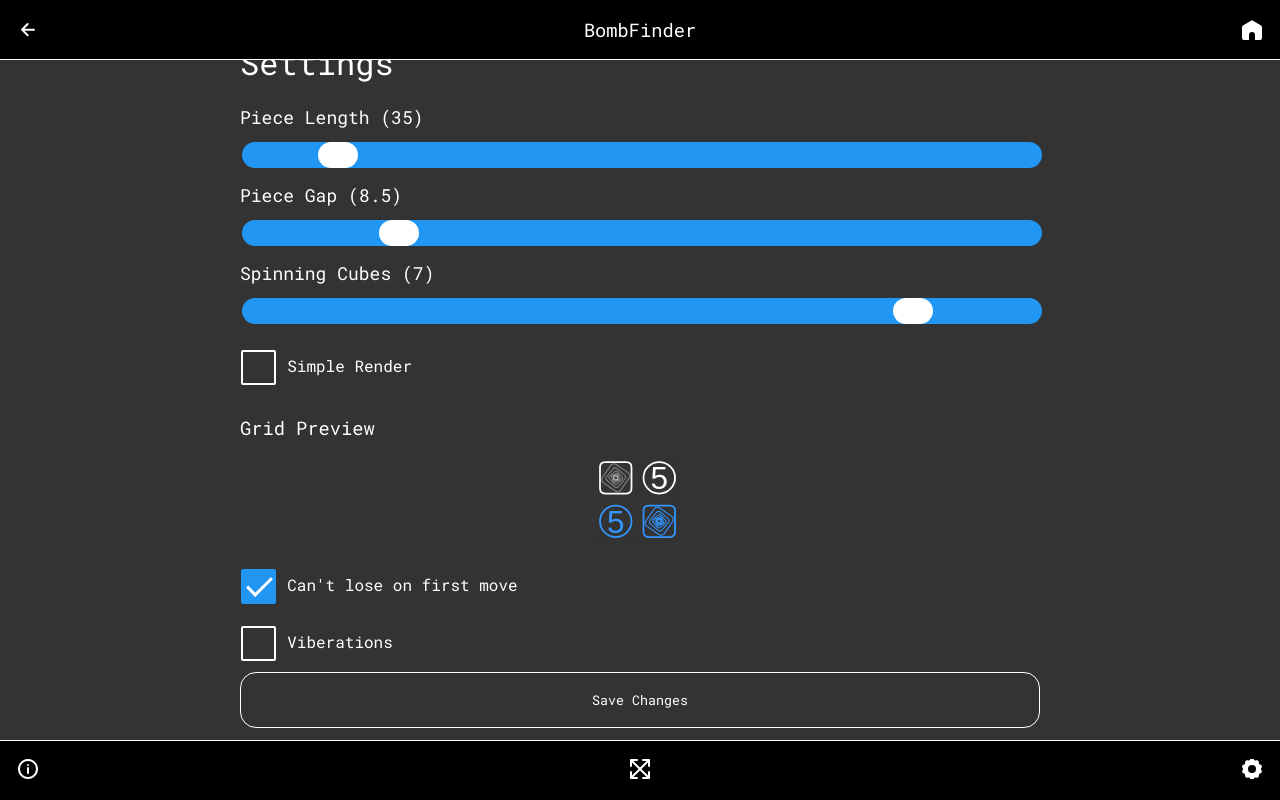
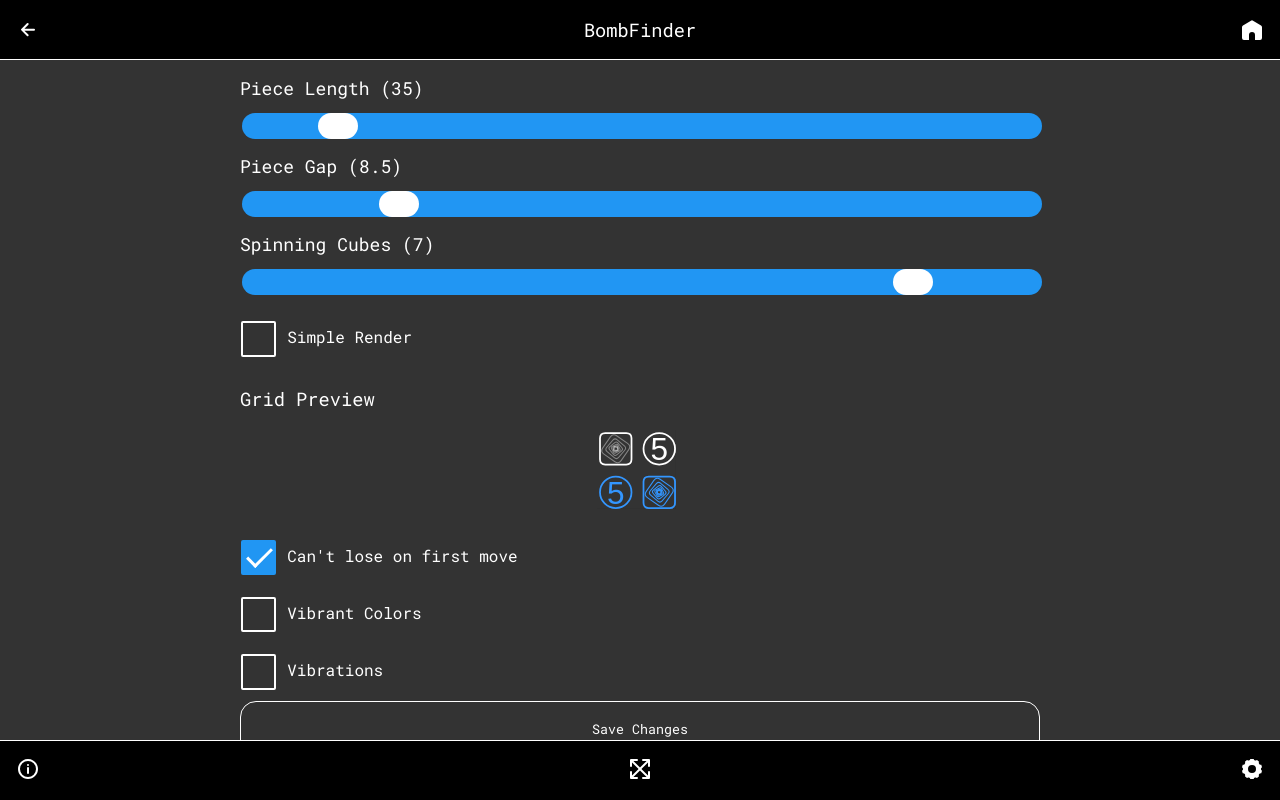
Before and after one commit to AlecDivito/bomb-finder, a React (Create React App) app: page /bomb-finder/settings in a window 1280 px wide. Built offline with nearby package versions, Linux system fonts and the light colour scheme.

Commit message:
added option to lighten colors to reduce color saturation

```diff
--- a/src/components/GameBoard.tsx
+++ b/src/components/GameBoard.tsx
@@ -105,6 +105,7 @@ class GameBoard extends Component<Props, State> {
         this.canvas!.width = this.gameState!.gameBoardWidth;
         this.canvas!.height = this.gameState!.gameBoardHeight;
         this.container.scrollLeft = (this.gameState!.gameBoardWidth - window.innerWidth) / 2;
+        this.container.scrollTop = (this.gameState!.gameBoardHeight - window.innerHeight) / 2;
         this.setState({ ready: true, inputId: inputId, canVibrate: preferences.vibration });
         requestAnimationFrame(this.draw);
     }
--- a/src/logic/BombFinder.ts
+++ b/src/logic/BombFinder.ts
@@ -253,7 +253,6 @@ export default class BombFinder {
             if (isBomb(this.grid[cellIndex].value)) {
                 return;
             }
-            console.log(`incrementing ${cellIndex} from ${this.grid[cellIndex].value} to ${incrementCellValue(this.grid[cellIndex].value)}`)
             this.grid[cellIndex] = {
                 ...this.grid[cellIndex],
                 ...{ value: incrementCellValue(this.grid[cellIndex].value)}
@@ -275,7 +274,6 @@ export default class BombFinder {
             if (isBomb(this.grid[cellIndex].value)) {
                 return;
             }
-            console.log(`decrementing ${cellIndex} from ${this.grid[cellIndex].value} to ${decrementCellValue(this.grid[cellIndex].value)}`)
             this.grid[cellIndex] = {
                 ...this.grid[cellIndex],
                 ...{ value: decrementCellValue(this.grid[cellIndex].value) }
@@ -467,7 +465,11 @@ export default class BombFinder {
         const gradient1 = ctx.createLinearGradient(this.width / 2,
             this.height, this.width / 2, 0);
         gradient1.addColorStop(0.05, '#333');
-        gradient1.addColorStop(1, `hsla(${360 - this.backgroundAnimation.getValue()}, 100%, 50%, 1)`);
+        if (this.settings.vibrantColors) {
+            gradient1.addColorStop(1, `hsla(${360 - this.backgroundAnimation.getValue()}, 100%, 50%, 1)`);
+        } else {
+            gradient1.addColorStop(1, `hsla(${360 - this.backgroundAnimation.getValue()}, 100%, 64%, .8)`);
+        }
         ctx.fillStyle = gradient1;
         ctx.fillRect(0, 0, this.width, this.height);
         ctx.restore();
--- a/src/logic/BombFinderPieceRenderer.ts
+++ b/src/logic/BombFinderPieceRenderer.ts
@@ -1,4 +1,3 @@
-import AnimationTimer, { LoopOptions } from "./Animation";
 import { Cell, Visibility, isBomb, CellValue } from "../models/GameBoardTypes";
 import RandInRange from "../util/Random";
 import { IPreferences } from "../models/Preferences";
@@ -183,7 +182,6 @@ export default class BombFinderPieceRenderer {
         if (allSame) {
             this.reverseTiming = !this.reverseTiming;
         }
-        console.log(this.pieceAnimations[0])
 
         // get context
         const ipcContext = this.invisiblePieceCanvas.getContext('2d')!;
--- a/src/models/Preferences.ts
+++ b/src/models/Preferences.ts
@@ -8,6 +8,7 @@ export interface IPreferences {
     spinningCubes: number;   // slider
     simpleRender: boolean;   // checkbox
     // fullScreen: boolean; // checkbox, don't save
+    vibrantColors: boolean;
     firstMoveHandicap: boolean;
     vibration: boolean;
     timestamp: Date;
@@ -37,6 +38,9 @@ export default class Preferences implements IPreferences, IDBTable {
     public firstMoveHandicap: boolean = true;
 
     @Field("settings")
+    public vibrantColors: boolean = false;
+
+    @Field("settings")
     public vibration: boolean = false;
 
     @Field("settings")
--- a/src/pages/game-won.tsx
+++ b/src/pages/game-won.tsx
@@ -56,6 +56,7 @@ export default class GameWon extends Component<Props, State> {
             spinningCubes: 7,
             simpleRender: false,
             firstMoveHandicap: true,
+            vibrantColors: false,
             vibration: false,
             timestamp: new Date(),
         };
--- a/src/pages/settings.tsx
+++ b/src/pages/settings.tsx
@@ -129,7 +129,12 @@ export default class Settings extends Component<{}, IPreferences> {
                         checked={this.state.firstMoveHandicap}
                         onChange={this.handleChange} />
 
-                    <CheckBox text="Viberations"
+                    <CheckBox text="Vibrant Colors"
+                        name="vibrantColors"
+                        checked={this.state.vibrantColors}
+                        onChange={this.handleChange} />
+
+                    <CheckBox text="Vibrations"
                         name="vibration"
                         checked={this.state.vibration}
                         onChange={this.handleChange} />
```
